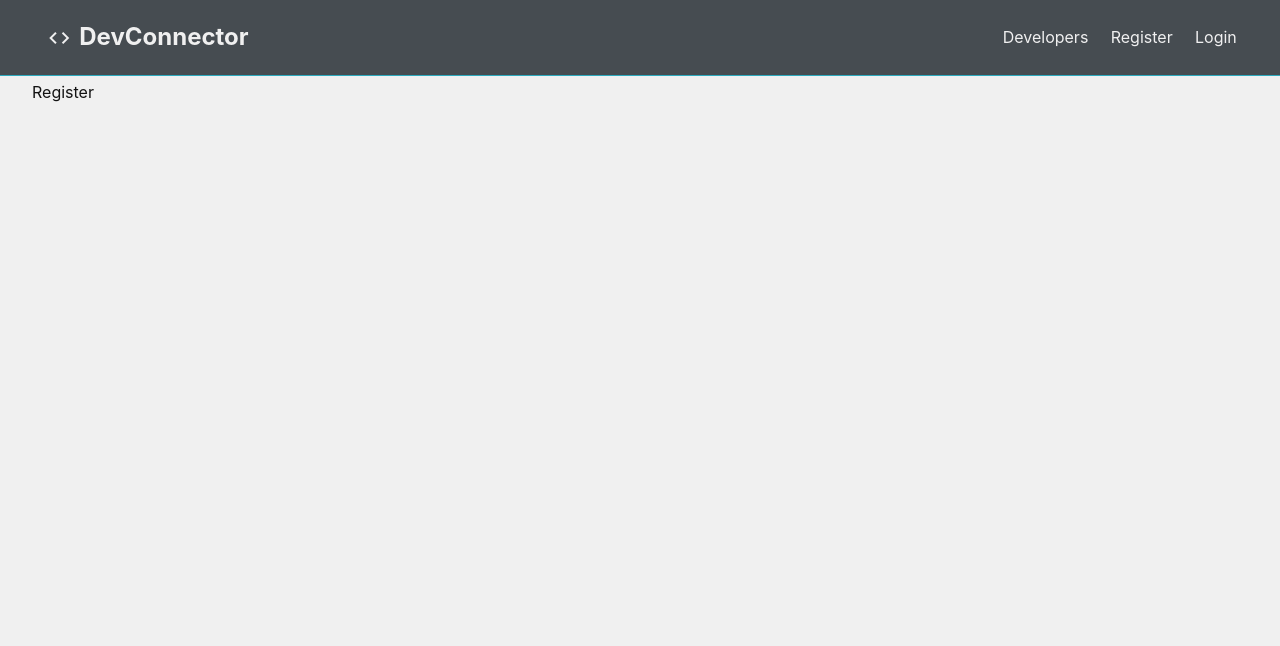
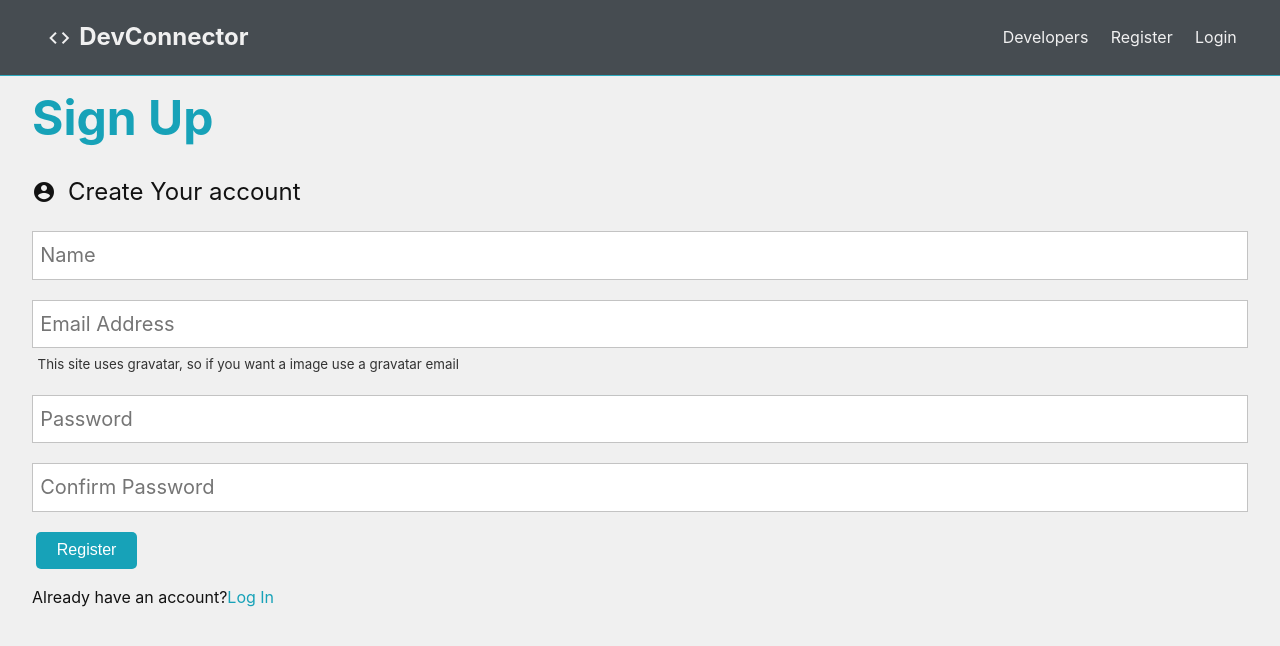
Before and after one commit to akshatmittal61/dev-connect, a React (Create React App) app: page /register in a window 1280 px wide. Shown: the top 646 px of the page. Built offline with nearby package versions, Linux system fonts and the light colour scheme.

Commit message:
register route

```diff
--- a/src/components/auth/Register.jsx
+++ b/src/components/auth/Register.jsx
@@ -1,9 +1,99 @@
-import React from 'react'
+import React, { useState } from "react";
 
 const Register = () => {
-  return (
-    <div>Register</div>
-  )
-}
+	const [formData, setFormData] = useState({
+		name: "",
+		email: "",
+		password: "",
+		password2: "",
+	});
+	const handleChange = (e) => {
+		const { name, value } = e.target;
+		setFormData({
+			...formData,
+			[name]: value,
+		});
+	};
+	const handleSubmit = (e) => {
+		e.preventDefault();
+		if (formData.password !== formData.password2)
+			console.log("Passwords do not match");
+		else console.log(formData);
+		setFormData({
+			name: "",
+			email: "",
+			password: "",
+			password2: "",
+		});
+	};
+	return (
+		<>
+			<h1 className="large text-primary">Sign Up</h1>
+			<p className="lead">
+				<span className="material-icons">account_circle</span>
+				Create Your account
+			</p>
+			<form onSubmit={handleSubmit} className="form">
+				<div className="form-group">
+					<input
+						type="text"
+						name="name"
+						id="name"
+						placeholder="Name"
+						value={formData.name}
+						onChange={handleChange}
+						required
+					/>
+				</div>
+				<div className="form-group">
+					<input
+						type="email"
+						name="email"
+						id="email"
+						placeholder="Email Address"
+						value={formData.email}
+						onChange={handleChange}
+						required
+					/>
+					<small className="form-text">
+						This site uses gravatar, so if you want a image use a
+						gravatar email
+					</small>
+				</div>
+				<div className="form-group">
+					<input
+						type="password"
+						name="password"
+						id="password"
+						minLength="6"
+						placeholder="Password"
+						value={formData.password}
+						onChange={handleChange}
+						required
+					/>
+				</div>
+				<div className="form-group">
+					<input
+						type="password"
+						name="password2"
+						id="password2"
+						minLength="6"
+						placeholder="Confirm Password"
+						value={formData.password2}
+						onChange={handleChange}
+						required
+					/>
+				</div>
+				<button type="submit" className="btn btn-primary">
+					Register
+				</button>
+			</form>
+			<p className="my-1">
+				Already have an account?
+				<a href="login.html">Log In</a>
+			</p>
+		</>
+	);
+};
 
-export default Register
+export default Register;
```
